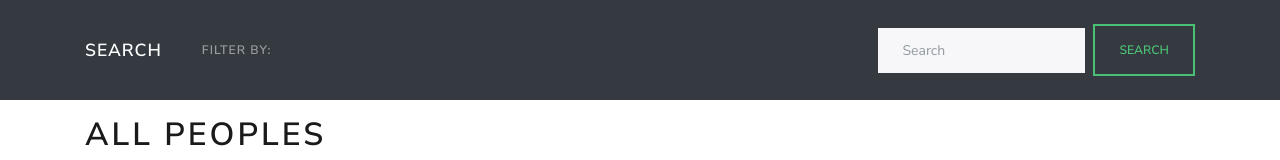
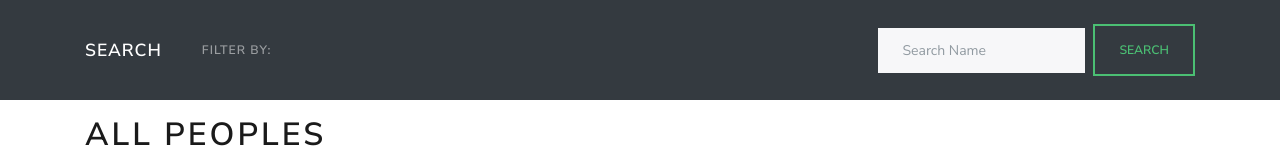
Before and after one commit to Thomas720/search-app, a React (Create React App) app in the folder frontend/: page / in a window 1280 px wide. Shown: the top 160 px of the page. Built offline with nearby package versions, Linux system fonts and the light colour scheme; no server answers.

Commit message:
fixed the button

```diff
--- a/frontend/src/components/Header.js
+++ b/frontend/src/components/Header.js
@@ -20,7 +20,7 @@ const Header = () => {
 
     </Nav>
     <Form inline>
-      <FormControl type="text" placeholder="Search" className="mr-sm-2" />
+      <FormControl type="text" placeholder="Search Name" className="mr-sm-2" />
       <Button variant="outline-success">Search</Button>
     </Form>
   </Navbar.Collapse>
```
